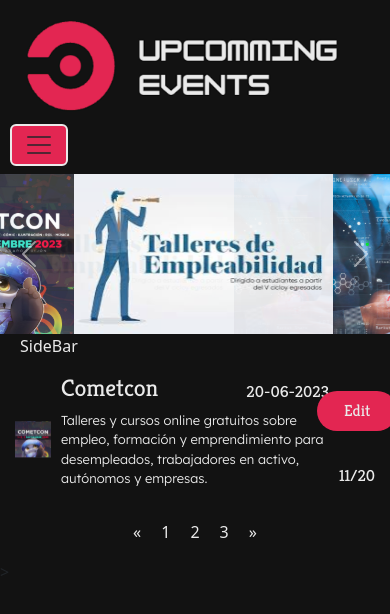
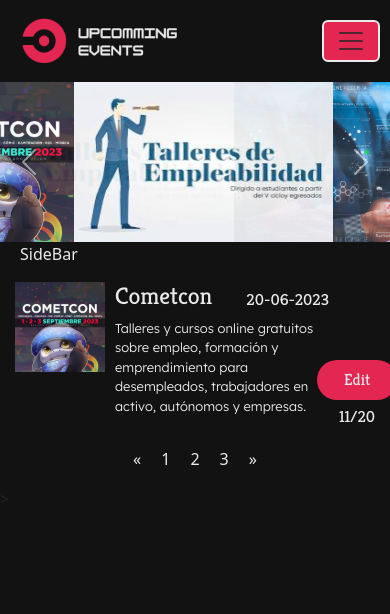
Before and after one commit to diegofred10/Upcoming-Events, a Vue app in the folder src/main/frontend/: page / in a window 390 px wide. Shown: the top 614 px of the page. Built offline with nearby package versions, Linux system fonts and the light colour scheme.

Commit message:
responsive end

```diff
--- a/src/main/frontend/src/assets/css/NavBarComponent.css
+++ b/src/main/frontend/src/assets/css/NavBarComponent.css
@@ -89,6 +89,6 @@
 }
 @media (max-width: 900px) {
   #logoHeader {
-    height: 100px;
+    height: 50px;
   }
 }
--- a/src/main/frontend/src/assets/css/eventComponent.css
+++ b/src/main/frontend/src/assets/css/eventComponent.css
@@ -101,4 +101,11 @@
   .info-text{
   font-size: small;
   }
+  #btnEdit {
+    margin-top: 75px;
   }
+  #imgEvent {
+    width: 101px;
+    height: 90px;
+  }
+  }
--- a/src/main/frontend/src/components/EventComponent.vue
+++ b/src/main/frontend/src/components/EventComponent.vue
@@ -9,7 +9,7 @@
     <!-- <div class="sidebar-select">
       <input type="checkbox" class="checkbox" name="" id="" />
     </div> -->
-    <img src="../assets/resources/cometcon.svg" alt="cometcon logo" class="logo"/>
+    <img id = "imgEvent" src="../assets/resources/cometcon.svg" alt="cometcon logo" class="logo"/>
     <div class="info-container">
       <div class="info-top">
         <h2>Cometcon</h2>
--- a/src/main/frontend/src/components/PopUpEditForm.vue
+++ b/src/main/frontend/src/components/PopUpEditForm.vue
@@ -10,6 +10,7 @@
   <button
     type="button"
     class="button"
+    id="btnEdit"
     data-bs-toggle="modal"
     data-bs-target="#editForm"
     @click="changeColor()"
```
